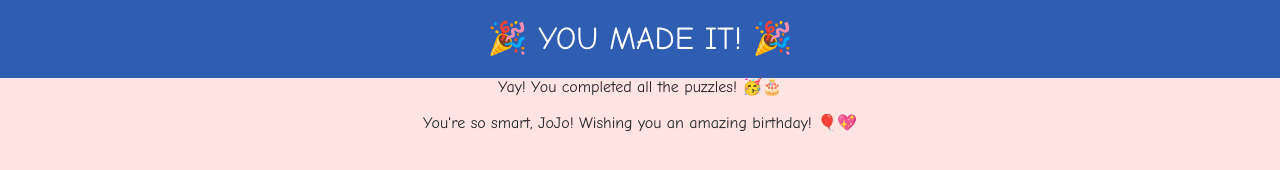
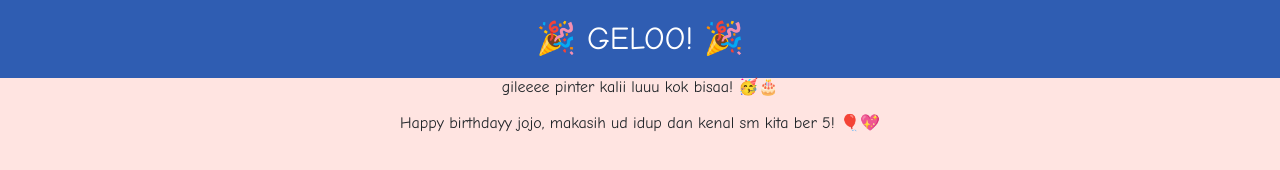
Before and after one commit to waengs/jojos, a plain HTML site: page final.html in a window 1280 px wide. Drawn offline with nearby package versions, Linux system fonts and the light colour scheme.

Commit message:
Update final.html

```diff
--- a/final.html
+++ b/final.html
@@ -15,9 +15,9 @@
         <script src="script.js" defer></script>
     </head>
 <body>
-    <div class="header">🎉 YOU MADE IT! 🎉</div>
-    <p>Yay! You completed all the puzzles! 🥳🎂</p>
-    <p>You're so smart, JoJo! Wishing you an amazing birthday! 🎈💖</p>
+    <div class="header">🎉 GELOO! 🎉</div>
+    <p>gileeee pinter kalii luuu kok bisaa! 🥳🎂</p>
+    <p>Happy birthdayy jojo, makasih ud idup dan kenal sm kita ber 5! 🎈💖</p>
 
 
     <script src="https://cdn.jsdelivr.net/npm/canvas-confetti@1.3.0"></script>
```
